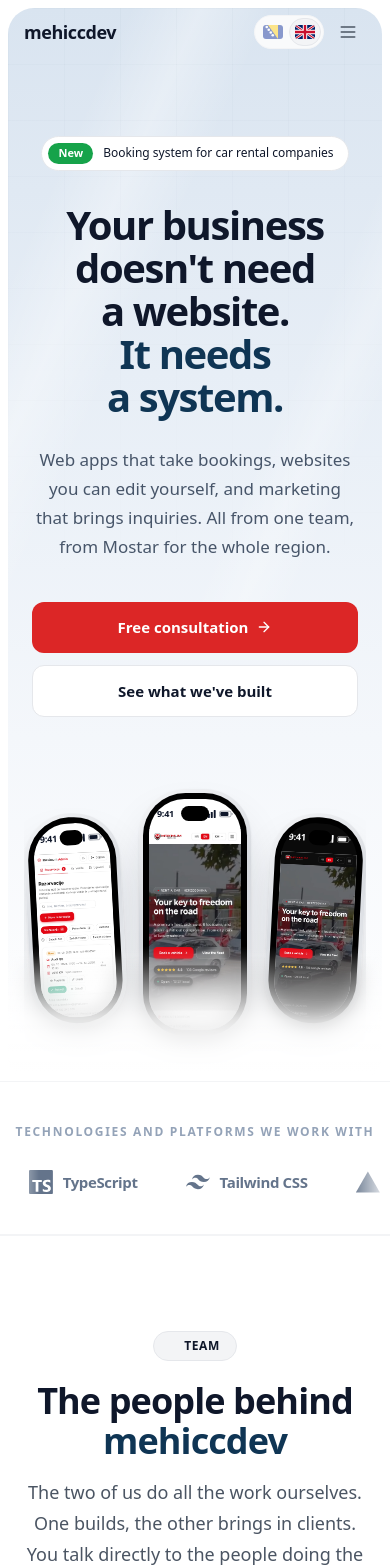
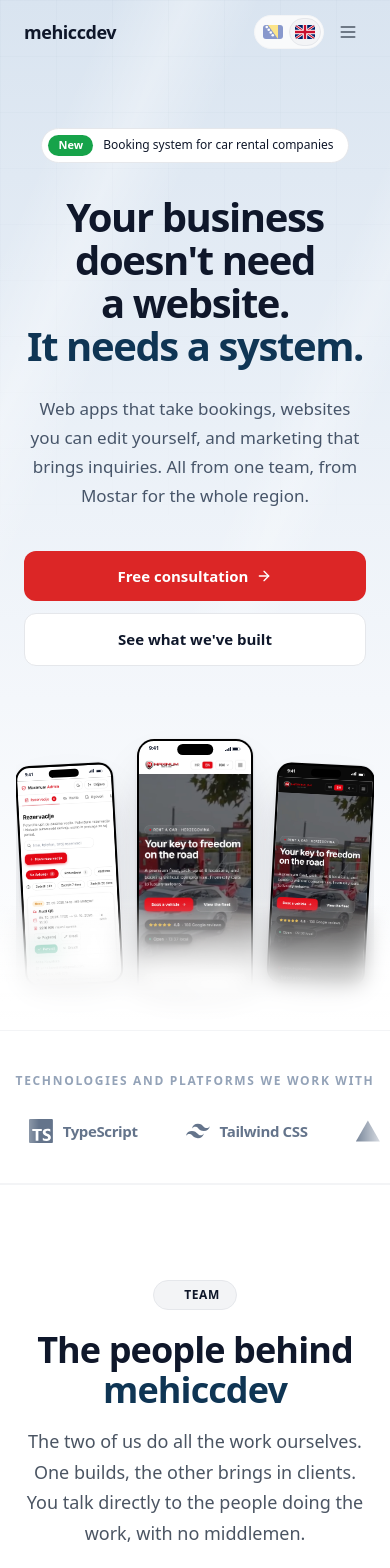
Before and after one commit to Bakeee99/mehiccdev, a Next.js app: page / in a window 390 px wide. Shown: the top 1568 px of the page. Built offline with nearby package versions, Linux system fonts and the light colour scheme.

Commit message:
fix: hero od ivice do ivice i razmjerni iphone mockupi

```diff
--- a/components/sections/Hero.tsx
+++ b/components/sections/Hero.tsx
@@ -89,26 +89,50 @@ function Phone({ src, alt, bar = "light", priority = false }: {
   src: string; alt: string; bar?: "light" | "dark"; priority?: boolean;
 }) {
   const ink = bar === "dark" ? "#FFFFFF" : "#0F172A";
+
+  /* SVE MJERE SU U cqw, odnosno u postocima ŠIRINE OVOG TELEFONA.
+     Ranije su uglovi bili fiksni (oko 46 px). Na mobitelu je telefon širok
+     svega ~110 px, pa je takav ugao zauzimao skoro pola širine i oblik je
+     postajao ovalan, kao jaje. Pravi iPhone ima ugao oko 14 posto širine,
+     okvir oko 1 posto, a ostrvo oko trećinu širine. Kad je sve izraženo u
+     odnosu na širinu, telefon izgleda isto na svakoj veličini.
+
+     Spoljni div je "kontejner" (container-type), a cqw unutar njega znači
+     "jedan posto širine tog kontejnera". */
   return (
+    <div style={{ containerType: "inline-size" }}>
+      {/* srebrni okvir */}
       <div
-      className="rounded-[2.9rem] p-[4px]"
-      style={{ background: "linear-gradient(145deg, #F4F5F7 0%, #D9DCE1 45%, #EEF0F3 100%)", boxShadow: PHONE_SHADOW }}
+        style={{
+          borderRadius: "15.5cqw",
+          padding: "1.1cqw",
+          background: "linear-gradient(145deg, #F4F5F7 0%, #D9DCE1 45%, #EEF0F3 100%)",
+          boxShadow: PHONE_SHADOW,
+        }}
       >
-      <div className="rounded-[2.65rem] bg-black p-[6px]">
-        <div className="relative overflow-hidden rounded-[2.2rem]">
+        {/* crni bezel */}
+        <div className="bg-black" style={{ borderRadius: "14.4cqw", padding: "1.9cqw" }}>
+          {/* ekran */}
+          <div className="relative overflow-hidden" style={{ borderRadius: "12.5cqw" }}>
             {/* statusna traka */}
-          <div className={`relative flex items-center justify-between px-[9%] h-[30px] sm:h-[38px] ${bar === "dark" ? "bg-[#0A0A0A]" : "bg-white"}`}>
-            <span className="text-[9px] sm:text-[12px] font-semibold tracking-tight" style={{ color: ink }}>9:41</span>
-            <span aria-hidden className="absolute top-[7px] sm:top-[9px] left-1/2 -translate-x-1/2 w-[30%] h-[15px] sm:h-[20px] rounded-full bg-black" />
-            <span className="flex items-center gap-[3px]" aria-hidden>
-              <svg width="15" height="10" viewBox="0 0 17 12" className="w-[11px] sm:w-[15px]"><g fill={ink}><rect x="0" y="8" width="3" height="4" rx=".8"/><rect x="4.5" y="5.5" width="3" height="6.5" rx=".8"/><rect x="9" y="3" width="3" height="9" rx=".8"/><rect x="13.5" y="0" width="3" height="12" rx=".8"/></g></svg>
-              <svg width="20" height="10" viewBox="0 0 26 12" className="w-[14px] sm:w-[20px]"><rect x=".75" y=".75" width="21.5" height="10.5" rx="3" fill="none" stroke={ink} strokeOpacity=".45" strokeWidth="1.5"/><rect x="2.5" y="2.5" width="15" height="7" rx="1.6" fill={ink}/><rect x="23.5" y="4" width="1.8" height="4" rx=".9" fill={ink} fillOpacity=".45"/></svg>
+            <div
+              className={`relative flex items-center justify-between ${bar === "dark" ? "bg-[#0A0A0A]" : "bg-white"}`}
+              style={{ height: "12.5cqw", paddingInline: "8cqw" }}
+            >
+              <span className="font-semibold tracking-tight" style={{ color: ink, fontSize: "4.4cqw" }}>9:41</span>
+              {/* dinamičko ostrvo */}
+              <span aria-hidden className="absolute left-1/2 -translate-x-1/2 rounded-full bg-black"
+                    style={{ top: "2.6cqw", width: "32%", height: "8.6cqw" }} />
+              <span className="flex items-center" style={{ gap: "1.2cqw" }} aria-hidden>
+                <svg viewBox="0 0 17 12" style={{ width: "5.2cqw" }}><g fill={ink}><rect x="0" y="8" width="3" height="4" rx=".8"/><rect x="4.5" y="5.5" width="3" height="6.5" rx=".8"/><rect x="9" y="3" width="3" height="9" rx=".8"/><rect x="13.5" y="0" width="3" height="12" rx=".8"/></g></svg>
+                <svg viewBox="0 0 26 12" style={{ width: "7.4cqw" }}><rect x=".75" y=".75" width="21.5" height="10.5" rx="3" fill="none" stroke={ink} strokeOpacity=".45" strokeWidth="1.5"/><rect x="2.5" y="2.5" width="15" height="7" rx="1.6" fill={ink}/><rect x="23.5" y="4" width="1.8" height="4" rx=".9" fill={ink} fillOpacity=".45"/></svg>
               </span>
             </div>
-          {/* ekran */}
+            {/* sadržaj ekrana */}
             <div className="relative aspect-[1179/2556] bg-white">
               <Image src={src} alt={alt} fill unoptimized priority={priority}
                      className="object-cover object-top" />
+            </div>
           </div>
         </div>
       </div>
@@ -135,13 +159,12 @@ export function Hero() {
   });
 
   return (
-    <section className="hero-light relative bg-white px-2 sm:px-3 pt-2 sm:pt-3">
+    <section className="hero-light relative bg-white">
       {/* ── PANEL ───────────────────────────────────────────────────────────
-          Hero stoji u zaobljenom panelu uvučenom od ivica ekrana, kao na
-          referenci. Pozadina je meki preliv iz svijetle nijanse naše plave
+          Pozadina heroja ide od ivice do ivice ekrana. Pozadina je meki preliv iz svijetle nijanse naše plave
           (#0F3554) u bijelo, a preko nje dva blaga dijagonalna odsjaja.
           Navigacija je na vrhu providna, pa se stapa s panelom. */}
-      <div className="relative overflow-hidden rounded-[26px] sm:rounded-[36px]"
+      <div className="relative overflow-hidden"
            style={{ background: "linear-gradient(180deg, #D9E4F0 0%, #E7EEF6 34%, #F4F7FB 68%, #FFFFFF 100%)" }}>
 
         {/* dijagonalni odsjaji, kao staklo na referenci */}
```
Also changed, not shown: PROCITAJ-ME.txt, pregled-hero-desktop.png, pregled-telefoni-mobitel.png (added). Lines whose indentation alone changed are shown as unchanged.
